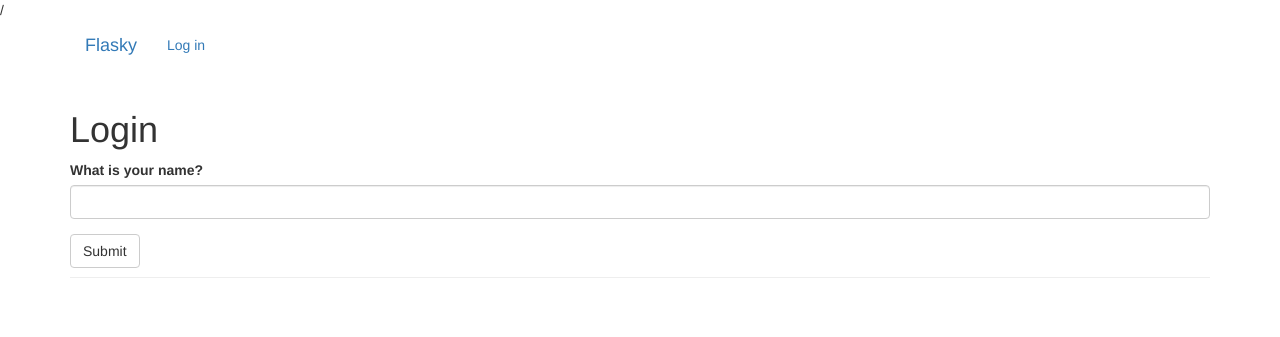
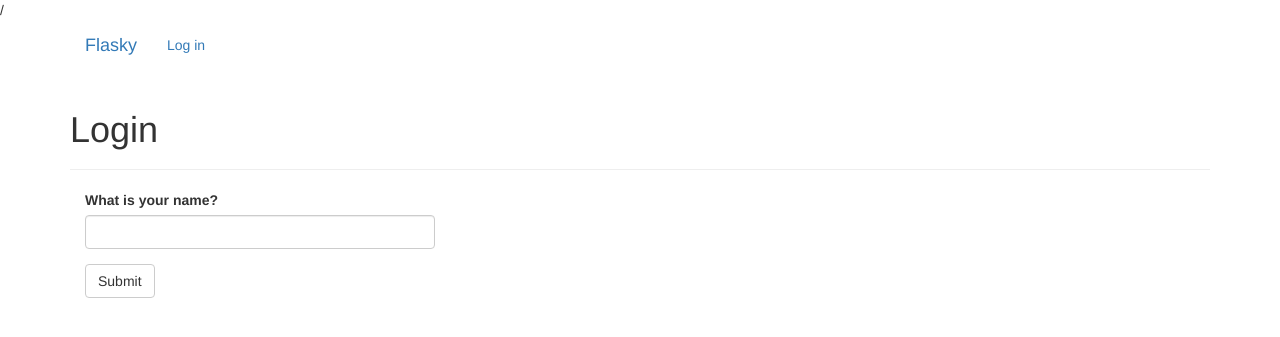
Before and after one commit to BlooAM/flasky, a Flask app: template app/templates/auth/login.html in a window 1280 px wide. Shown: the top 337 px of the page. Run offline with Flask 2, Linux system fonts and the light colour scheme; the template is opened without the code that fills it: values that come from a table or form of the project are taken from there, others are empty; some libraries are stand-ins or nearby versions.

Commit message:
adjust login template

```diff
--- a/app/templates/auth/login.html
+++ b/app/templates/auth/login.html
@@ -6,6 +6,8 @@
 {% block page_content %}
 <div class="page-header">
     <h1>Login</h1>
+</div>
+<div class="col-md-4">
     {{ wtf.quick_form(form) }}
 </div>
 {% endblock %}
```
